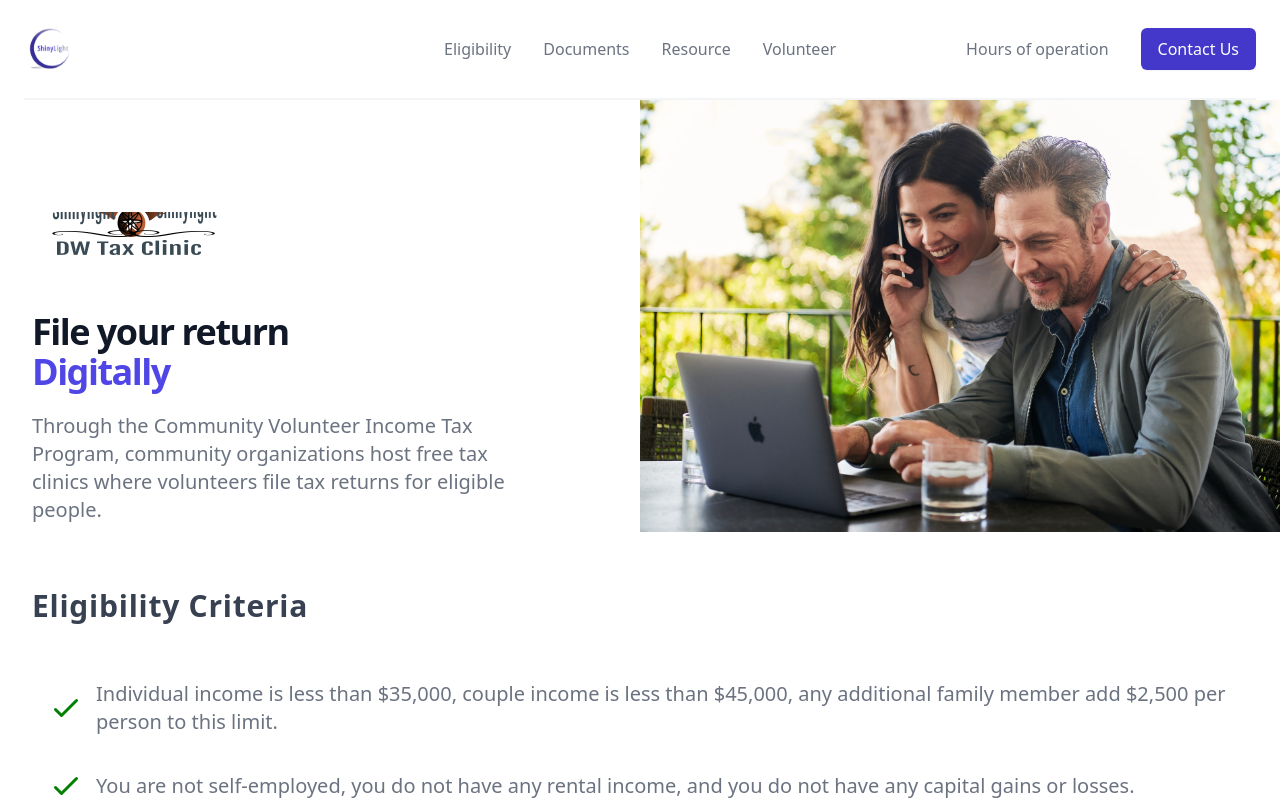
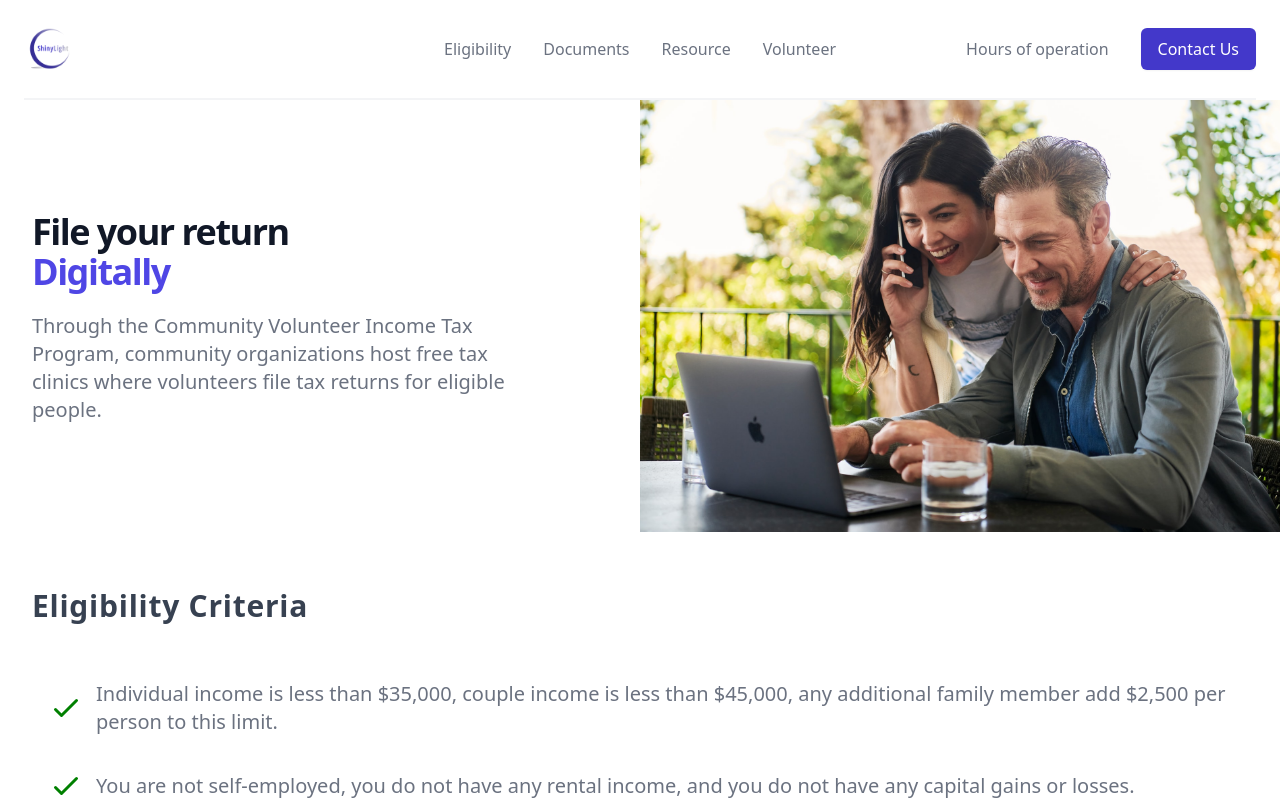
Before and after one commit to DwanW/tax-clinic, a Gatsby site: page / in a window 1280 px wide. Shown: the top 807 px of the page. Built offline with nearby package versions, Linux system fonts and the light colour scheme; Gatsby itself is replaced by a stand-in of ours.

Commit message:
Update Hero.tsx

```diff
--- a/src/components/IndexPageSubComponents/Hero.tsx
+++ b/src/components/IndexPageSubComponents/Hero.tsx
@@ -10,15 +10,6 @@ const Hero: React.FC<HeroProps> = ({}) => {
         <main className="h-80 mt-10 mx-auto px-4 sm:mt-12 sm:px-6 md:mt-16 lg:mt-20 lg:px-8 xl:mt-28">
           <div className="sm:text-center lg:text-left">
             <h1 className="text-4xl tracking-tight font-extrabold text-gray-900 sm:text-5xl md:text-6xl">
-              <StaticImage
-                imgClassName=" h-8 w-auto sm:h-10"
-                src="../../images/logo.png"
-                alt="Hero Image"
-                layout="constrained"
-                height={100}
-                formats={["png"]}
-                aspectRatio={2 / 1}
-              />
               <span className="text-2xl sm:text-3xl md:text-4xl block">
                 File your return
               </span>
```
